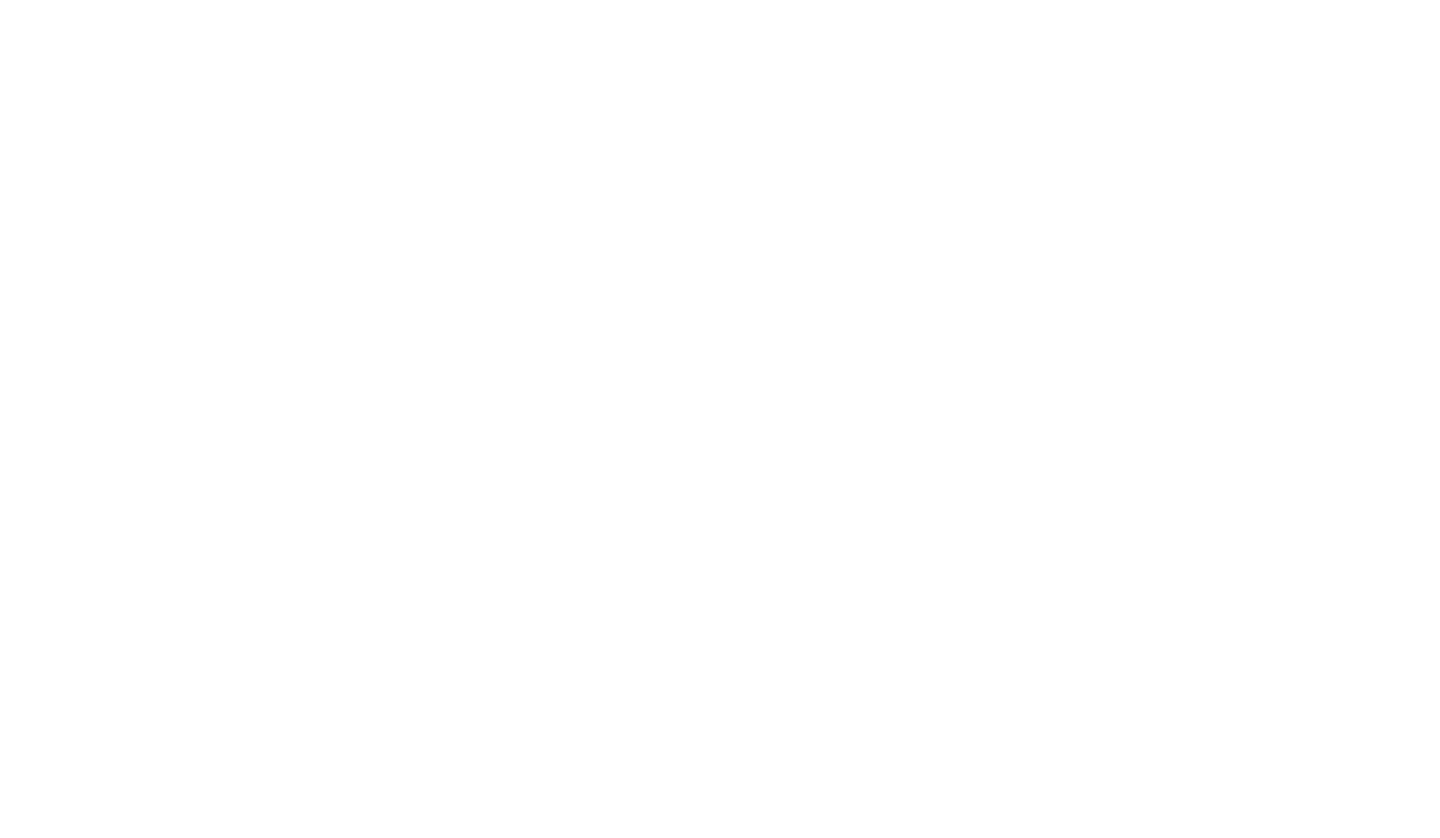
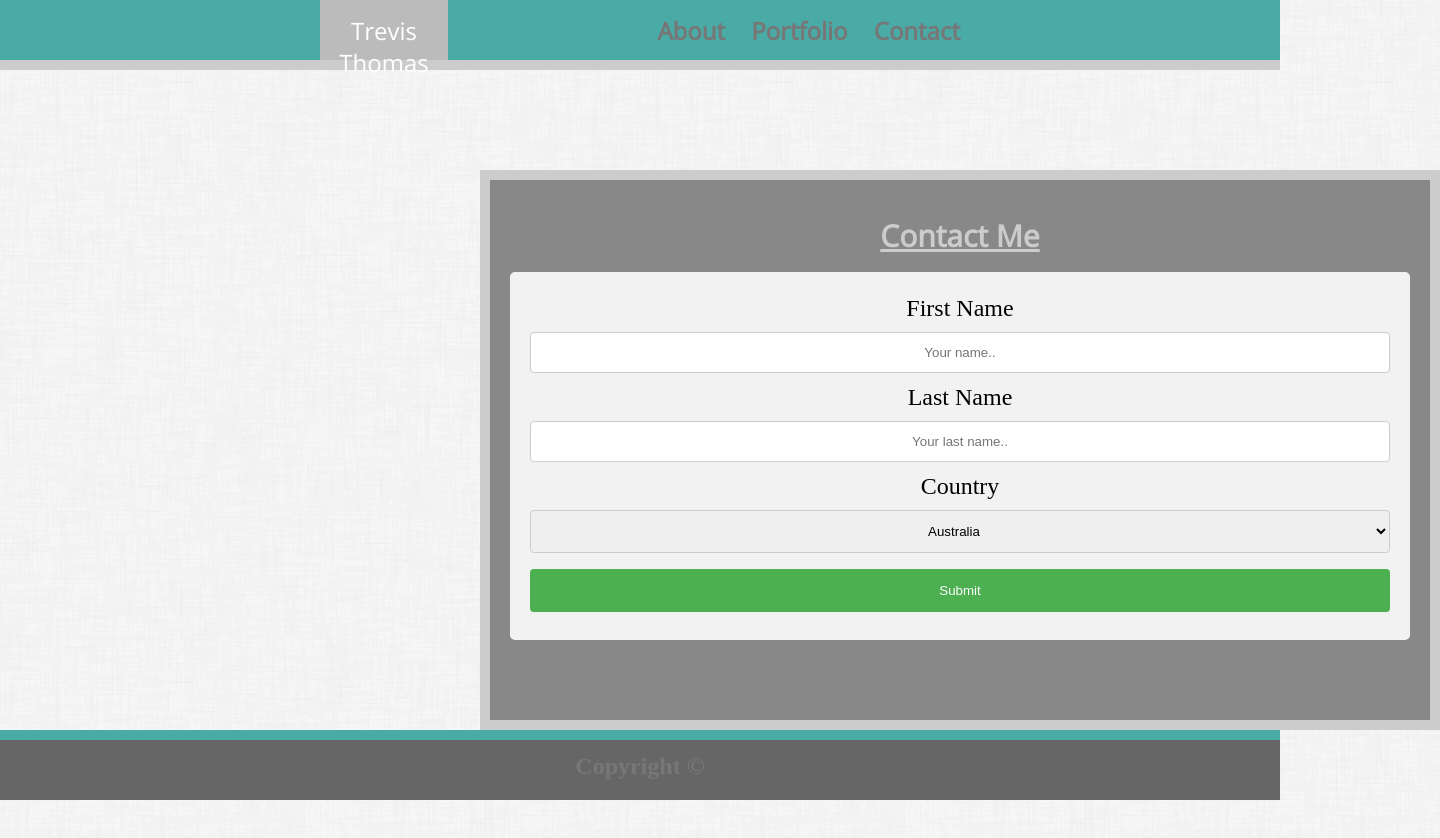
Before and after one commit to trevisthomas1/trevisthomas1.github.io, a plain HTML site: page contact.html in a window 1280 px wide. Shown: the whole page, 1440 px wide, since content can reach past the window. Before the commit the page ends 800 px from the top, so only its background shows below. Drawn offline with nearby package versions, Linux system fonts and the light colour scheme.

Commit message:
trevisthomas1.github.io

```diff
--- a/assets/css/style.css
+++ b/assets/css/style.css
@@ -109,11 +109,22 @@
     margin-top: 100px;
     margin-bottom: 200px;
     width: 900px;
-    height: 700px;
+    height: 600px;
     background-color: #888;
     border: #cccccc 10px solid;
   }
 
+  .contactMain {
+    position: relative;
+    padding: 20px;
+    margin-left: 480px;
+    margin-top: 100px;
+    margin-bottom: 200px;
+    width: 900px;
+    height: 500px;
+    background-color: #888;
+    border: #cccccc 10px solid;
+  }
   .aboutMe {
     font-family: 'Open Sans', sans-serif;
     font-size: 30px;
@@ -137,6 +148,11 @@
     display: block;
   }
 
+  .first {
+    background-image: url("../images/michael.jpeg");
+    background-size: cover;
+  }
+
   .copy {
     float: right;
     clear: both;
@@ -147,6 +163,37 @@
     padding-left: 20px;
     padding-right: 20px;
   }
+
+  input[type=text], select {
+    width: 100%;
+    padding: 12px 20px;
+    margin: 8px 0;
+    display: inline-block;
+    border: 1px solid #ccc;
+    border-radius: 4px;
+    box-sizing: border-box;
+}
+
+input[type=submit] {
+    width: 100%;
+    background-color: #4CAF50;
+    color: white;
+    padding: 14px 20px;
+    margin: 8px 0;
+    border: none;
+    border-radius: 4px;
+    cursor: pointer;
+}
+
+input[type=submit]:hover {
+    background-color: #45a049;
+}
+
+.form {
+    border-radius: 5px;
+    background-color: #f2f2f2;
+    padding: 20px;
+}
 
   footer {
     position: fixed;
--- a/contact.html
+++ b/contact.html
@@ -0,0 +1,63 @@
+<!DOCTYPE html>
+<html>
+
+<head>
+    <meta charset="utf-8" />
+    <meta http-equiv="X-UA-Compatible" content="IE=edge">
+    <title>About Me</title>
+    <link rel="shortcut icon" type="image/png" href="assets/images/coder.png">
+    <link href="https://fonts.googleapis.com/css?family=Open+Sans" rel="stylesheet">
+    <meta name="viewport" content="width=device-width, initial-scale=1">
+    <link rel="stylesheet" type="text/css" media="screen" href="assets/css/style.css" />
+    <script src="main.js"></script>
+</head>
+
+<body>
+    <header>
+        <div class="container">
+
+            <div class="name">Trevis Thomas</div>
+
+            <nav>
+                <ul>
+                    <li><a href="index.html">About</a></li>
+                    <li><a href="portfolio.html">Portfolio</a></li>
+                    <li><a href="contact.html">Contact</a></li>
+                </ul>
+            </nav>
+        </div>
+    </header>
+
+    <div class="contactMain">
+
+        <h1 class="aboutMe">Contact Me</h1>
+        <div class="form">
+            <form action="/action_page.php">
+                <label for="fname">First Name</label>
+                <input type="text" id="fname" name="firstname" placeholder="Your name..">
+
+                <label for="lname">Last Name</label>
+                <input type="text" id="lname" name="lastname" placeholder="Your last name..">
+
+                <label for="country">Country</label>
+                <select id="country" name="country">
+                    <option value="australia">Australia</option>
+                    <option value="canada">Canada</option>
+                    <option value="usa">USA</option>
+                </select>
+
+                <input type="submit" value="Submit">
+            </form>
+        </div>
+
+    </div>
+
+</body>
+
+<footer>
+    <div id="copyright">
+        Copyright &copy;
+    </div>
+</footer>
+
+</html>
```
Also changed, not shown: portfolio.html (+5 -0 lines).
